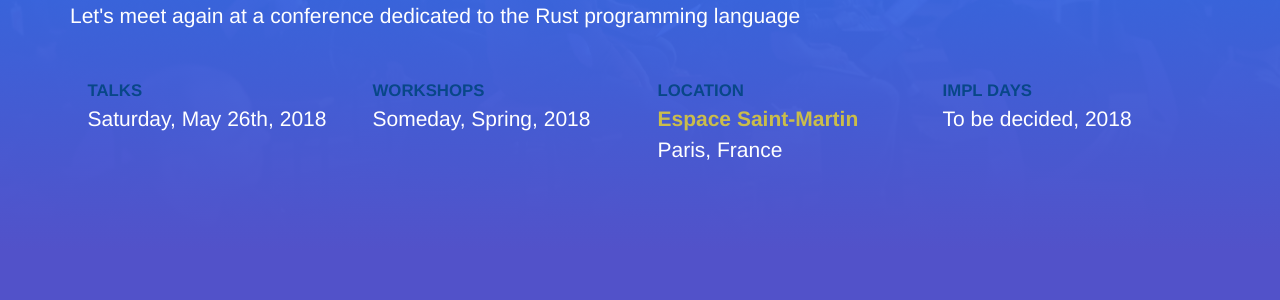
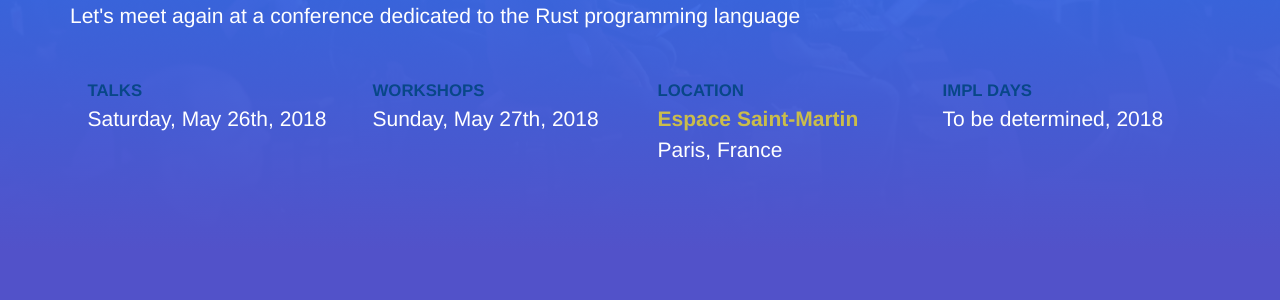
Before and after one commit to RustFestEU/paris.rustfest.eu, a Jekyll site: the page built from index.html, in a window 1280 px wide and 900 px high. Shown: the part 229-529 px from the top of the window. Built offline with Jekyll 4.4.1, drawn with Linux system fonts in a browser that asks for light colours; nearby versions of some CDN libraries.

Commit message:
Add workshop date.

```diff
--- a/_config.yml
+++ b/_config.yml
@@ -19,8 +19,8 @@
 dates:
   year: "2018"
   talks: "Saturday, May 26th"
-  workshops: "Someday, Spring"
-  impl_days: "To be decided"
+  workshops: "Sunday, May 27th"
+  impl_days: "To be determined"
 
 # Page Settings
 owner: "asquera Event UG"
```
